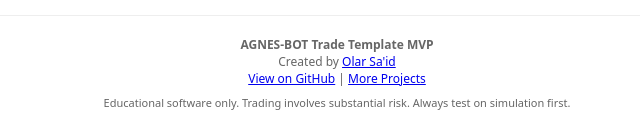
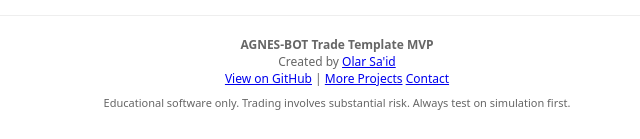
Before and after one commit to ol-s-cloud/agnes-bot, a plain HTML site: page web/index.html in a window 1280 px wide. Shown: the part 1260-1399 px from the top of the page, 303-943 px from the left. Drawn offline with Linux system fonts and the light colour scheme.

Commit message:
Update index.html

```diff
--- a/web/index.html
+++ b/web/index.html
@@ -10,7 +10,6 @@
 <meta name="description" content="AGNES-BOT Trade Template MVP - Educational NinjaTrader strategy configuration tool">
 <meta property="og:title" content="AGNES-BOT Trade Template MVP">
 <meta property="og:description" content="Safe NinjaTrader strategy with dual configuration system by Olar Sa'id">
-<meta property="og:url" content="https://agnes-bot.vercel.app">
   <meta charset="utf-8"/>
   <meta name="viewport" content="width=device-width, initial-scale=1"/>
   <title>Trade Template — EMA Config</title>
@@ -137,6 +136,7 @@
     Created by <a href="https://github.com/ol-s-cloud" target="_blank">Olar Sa'id</a><br>
     <a href="https://github.com/ol-s-cloud/agnes-bot" target="_blank">View on GitHub</a> |
     <a href="https://github.com/ol-s-cloud" target="_blank">More Projects</a>
+     <a href="mailto:gs_wl889@icloud.com">Contact</a>
   </div>
   <div style="margin-top: 8px; font-size: 11px;">
     Educational software only. Trading involves substantial risk. Always test on simulation first.
```
